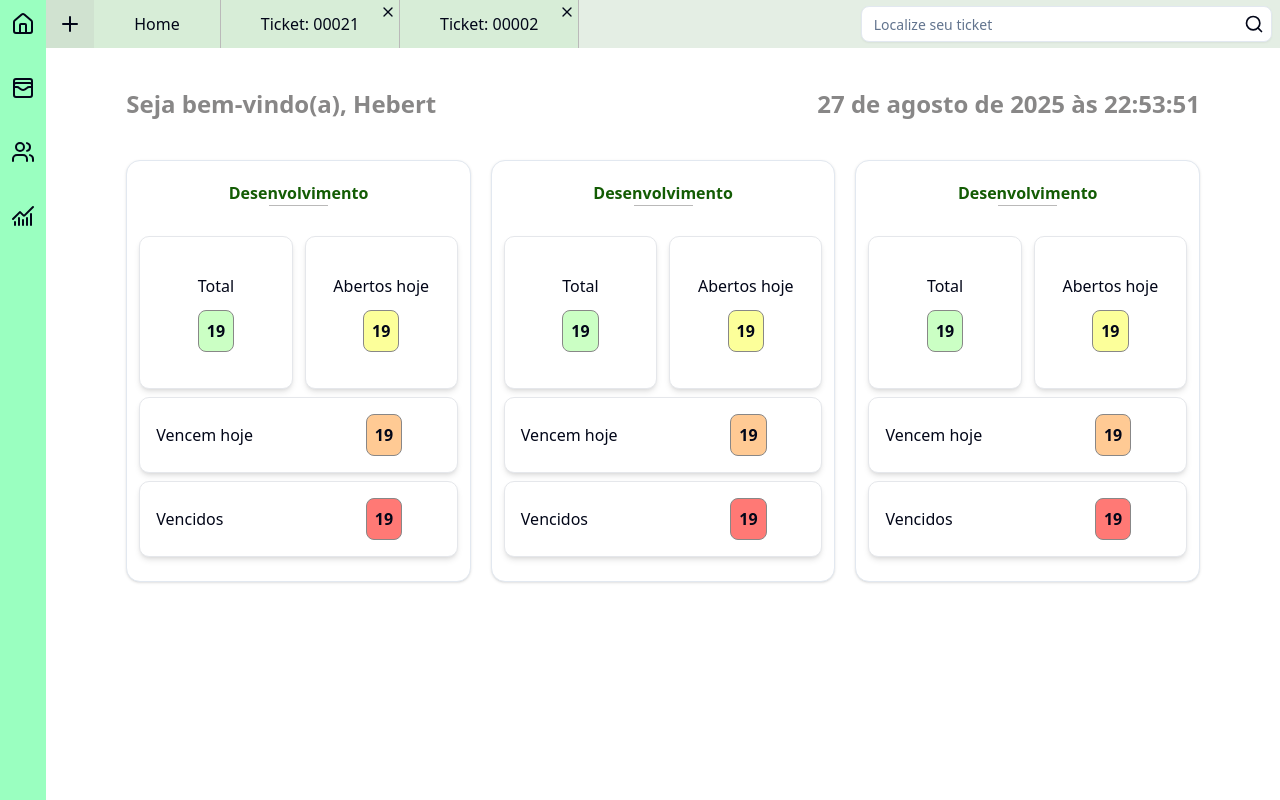
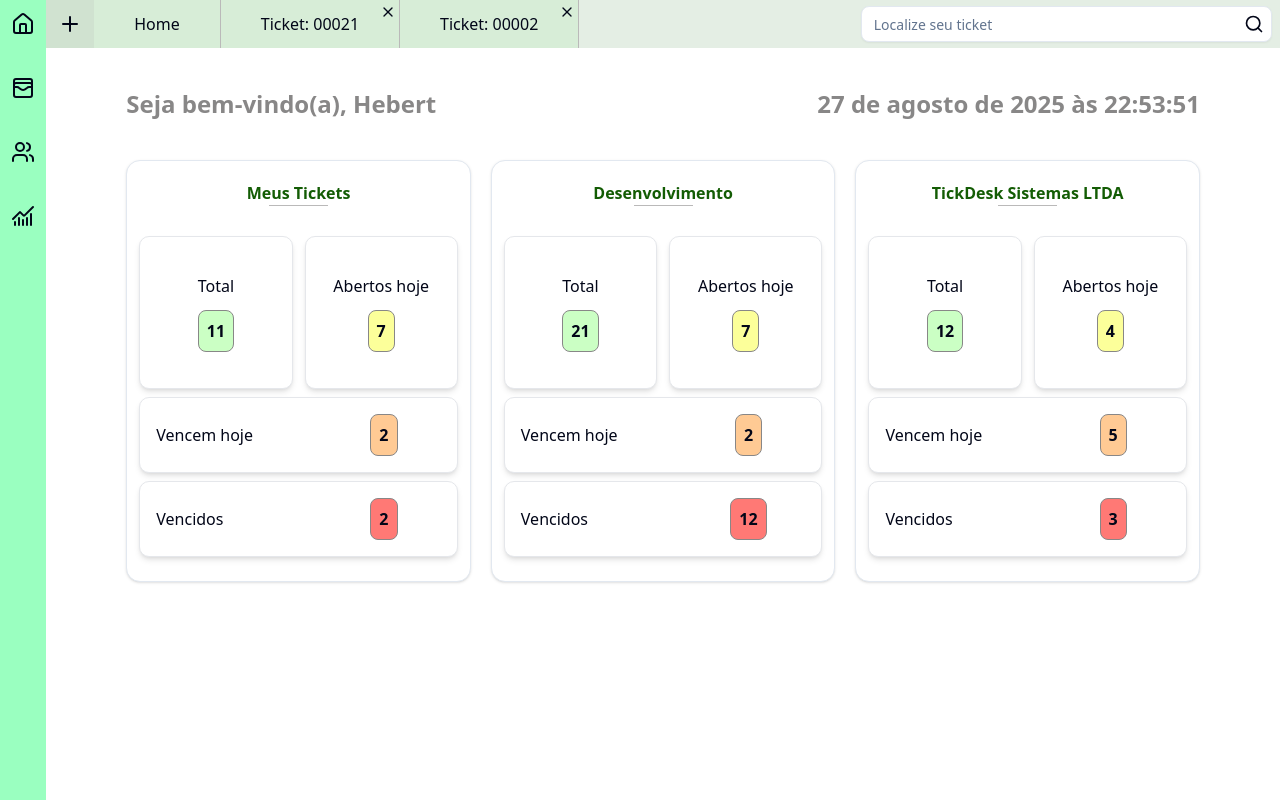
Before and after one commit to Fourt14n/tick-desk-front, a React (Vite) app: page /home in a window 1280 px wide. Built offline with nearby package versions, Linux system fonts and the light colour scheme.

Commit message:
feat: Criando e completando a lógica de popular dinamicamente

```diff
--- a/src/components/HomeCard/HomeCard.tsx
+++ b/src/components/HomeCard/HomeCard.tsx
@@ -14,12 +14,12 @@ interface ReceivingData {
     group: TicketGroup
 }
 
-export default function HomeCard() {
+export default function HomeCard({group} : ReceivingData) {
     return (
         <Card className="lg:flex-1">
             <CardHeader>
                 <CardTitle className="text-center flex justify-center items-center flex-col">
-                    <p className="cardTitle">Desenvolvimento</p>
+                    <p className="cardTitle">{group.GroupName}</p>
                     <Separator className="bg-[#BAB9B9] h-[1px] w-2/3 md:w-1/3 lg:w-2/10 mt-1" orientation="horizontal" />
                 </CardTitle>
             </CardHeader>
@@ -30,7 +30,7 @@ export default function HomeCard() {
                             <div className="flex w-full gap-3 flex-col justify-center items-center">
                                 <p className="text-center">Total</p>
                                 <div className="quantityTextContainer bg-[#1eff003b]">
-                                    <p className="font-bold">19</p>
+                                    <p className="font-bold">{group.Total.toString()}</p>
                                 </div>
                             </div>
                         </div>
@@ -38,7 +38,7 @@ export default function HomeCard() {
                             <div className="flex w-full gap-3 flex-col justify-center items-center">
                                 <p className="text-center">Abertos hoje</p>
                                 <div className="quantityTextContainer bg-[#f6ff0065] text-center">
-                                    <p className="font-bold">19</p>
+                                    <p className="font-bold">{group.OpenedToday.toString()}</p>
                                 </div>
                             </div>
                         </div>
@@ -50,7 +50,7 @@ export default function HomeCard() {
                             </div>
                             <div className="flex w-2/5 gap-3 justify-center items-center">
                                 <div className="quantityTextContainer bg-[#ff80006b]">
-                                    <p className="font-bold">19</p>
+                                    <p className="font-bold">{group.ExpiresToday.toString()}</p>
                                 </div>
                             </div>
                         </div>
@@ -60,7 +60,7 @@ export default function HomeCard() {
                             </div>
                             <div className="flex w-2/5 gap-3 justify-center items-center">
                                 <div className="quantityTextContainer bg-[#ff08008a]">
-                                    <p className="font-bold">19</p>
+                                    <p className="font-bold">{group.Expired.toString()}</p>
                                 </div>
                             </div>
                         </div>
```
